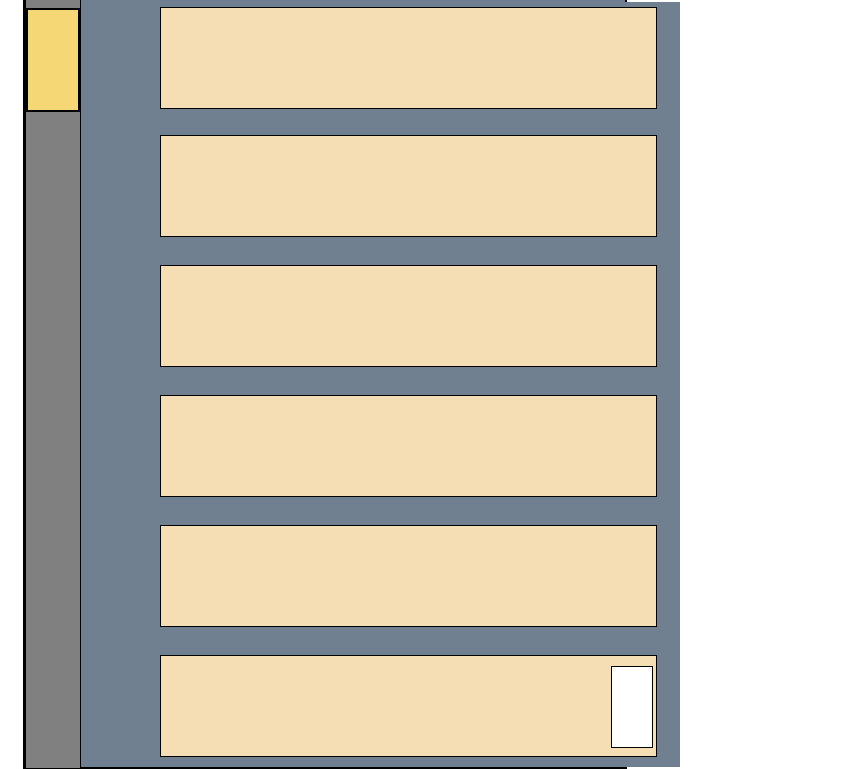
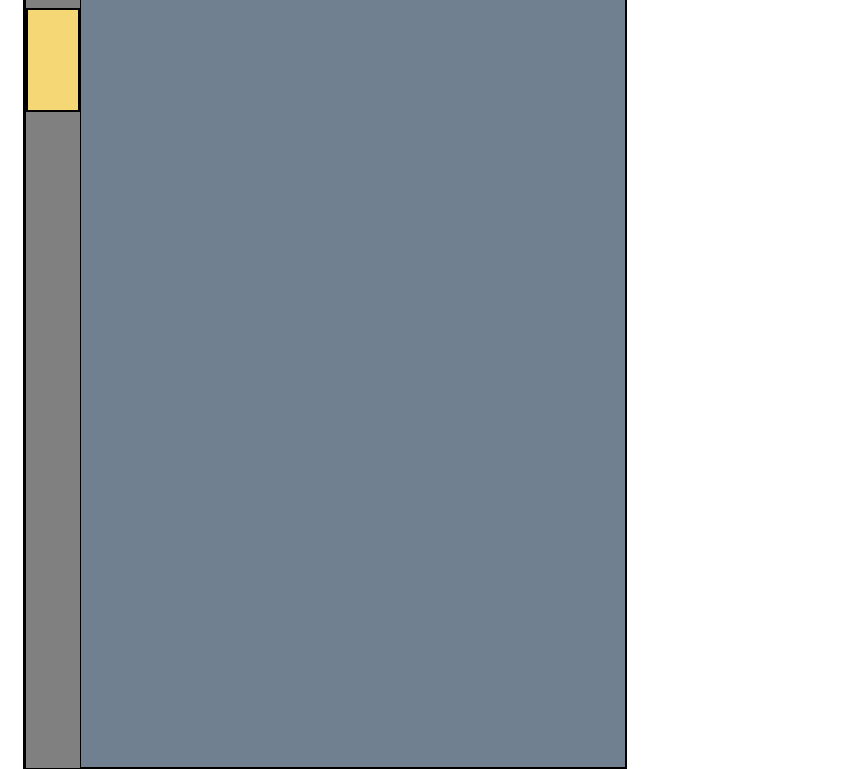
Before and after one commit to Bloodykilla/elevatorjs, a plain HTML site: page index.html in a window 1280 px wide. Shown: the part 117-886 px from the top of the page, without its empty margins (0-863 px from the left). Drawn offline with Linux system fonts and the light colour scheme.

Commit message:
Update style.css

```diff
--- a/style.css
+++ b/style.css
@@ -36,7 +36,7 @@ background:#000;
   float:right;
   width:520px;
   height:765px;
-  right:600px;
+  right:12600px;
   position: absolute;
   margin-top: 5px;
   background:slategray;
```
